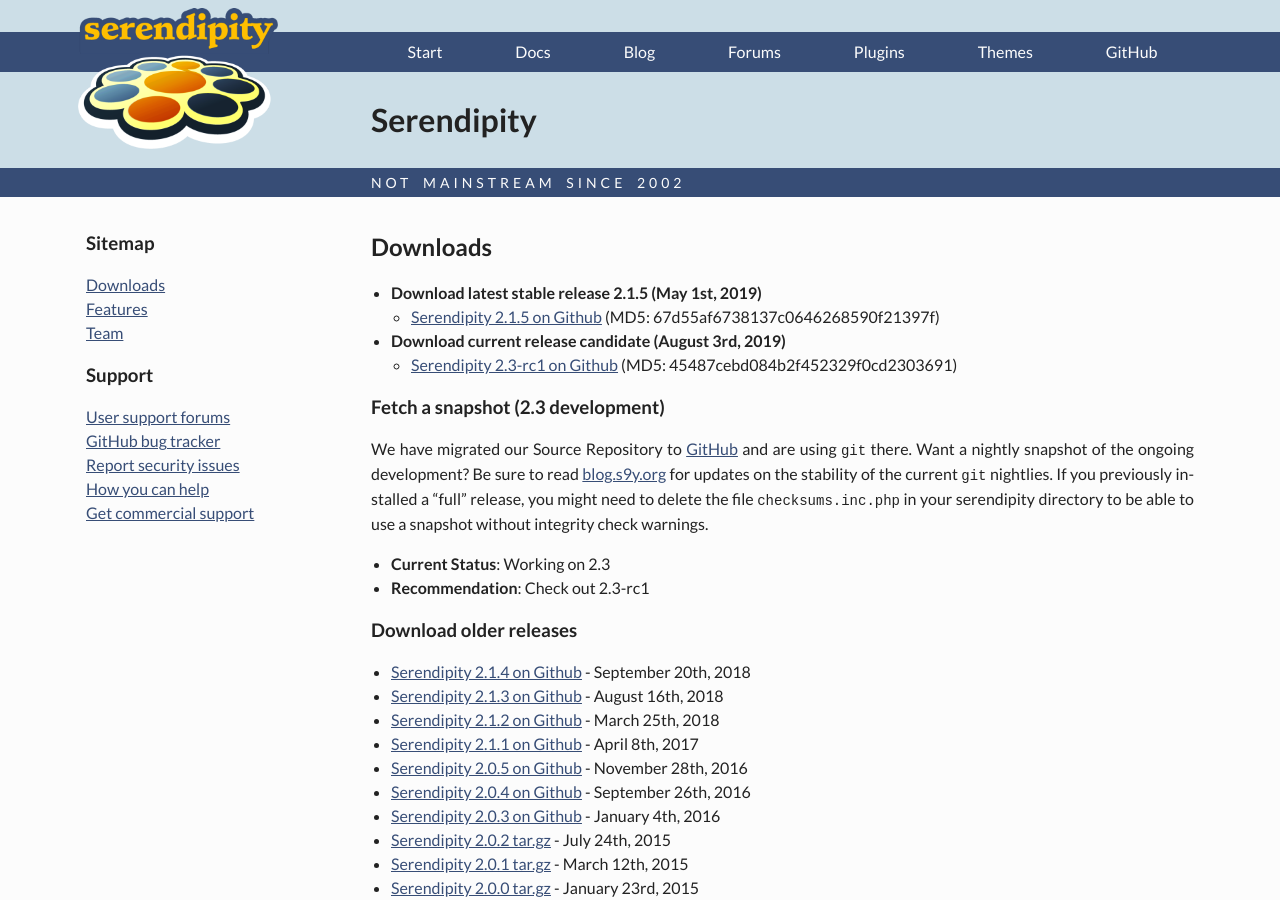
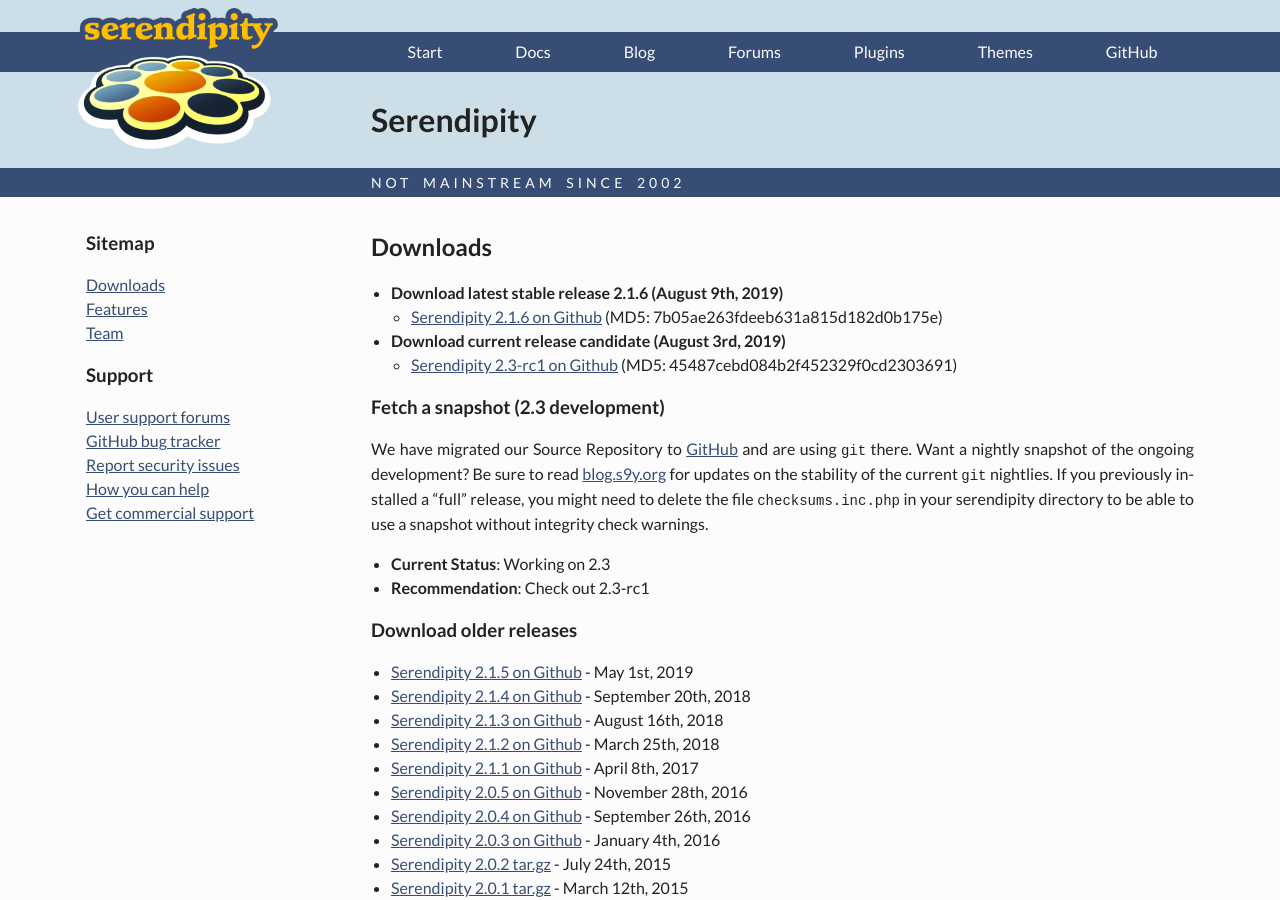
Before and after one commit to s9y/s9y.github.io, a Jekyll site: the page built from downloads.md, in a window 1280 px wide and 900 px high. Built offline with Jekyll 4.4.1, drawn with Linux system fonts in a browser that asks for light colours.

Commit message:
New stable release: 2.1.6
Signed-off-by: Thomas Hochstein <thh@inter.net>

```diff
--- a/_includes/showcase.html
+++ b/_includes/showcase.html
@@ -10,7 +10,7 @@
             <h2>Current version</h2>
 
             <a class="download-link zip-link" href="http://www.s9y.org/latest">Download
-            v2.1.5</a>
+            v2.1.6</a>
 
             <p>For more downloads and other formats see <a href="/downloads.html">downloads</a> section.</p>
         </section>
--- a/downloads.md
+++ b/downloads.md
@@ -4,10 +4,10 @@ title: Downloads
 
 ## Downloads
 
-* **Download latest stable release 2.1.5 (May 1st, 2019)**
-  * [Serendipity 2.1.5 on
-    Github](https://github.com/s9y/Serendipity/releases/tag/2.1.5)
-   (MD5: 67d55af6738137c0646268590f21397f)
+* **Download latest stable release 2.1.6 (August 9th, 2019)**
+  * [Serendipity 2.1.6 on
+    Github](https://github.com/s9y/Serendipity/releases/tag/2.1.6)
+   (MD5: 7b05ae263fdeeb631a815d182d0b175e)
 * **Download current release candidate (August 3rd, 2019)**
   * [Serendipity 2.3-rc1 on
     Github](https://github.com/s9y/Serendipity/releases/tag/2.3-rc1)
@@ -22,6 +22,7 @@ We have migrated our Source Repository to [GitHub](https://github.com/s9y/Serend
 
 ### **Download older releases**
 
+* [Serendipity 2.1.5 on Github](https://github.com/s9y/Serendipity/releases/tag/2.1.5) - May 1st, 2019
 * [Serendipity 2.1.4 on Github](https://github.com/s9y/Serendipity/releases/tag/2.1.4) - September 20th, 2018
 * [Serendipity 2.1.3 on Github](https://github.com/s9y/Serendipity/releases/tag/2.1.3) - August 16th, 2018
 * [Serendipity 2.1.2 on Github](https://github.com/s9y/Serendipity/releases/tag/2.1.2) - March 25th, 2018
```
